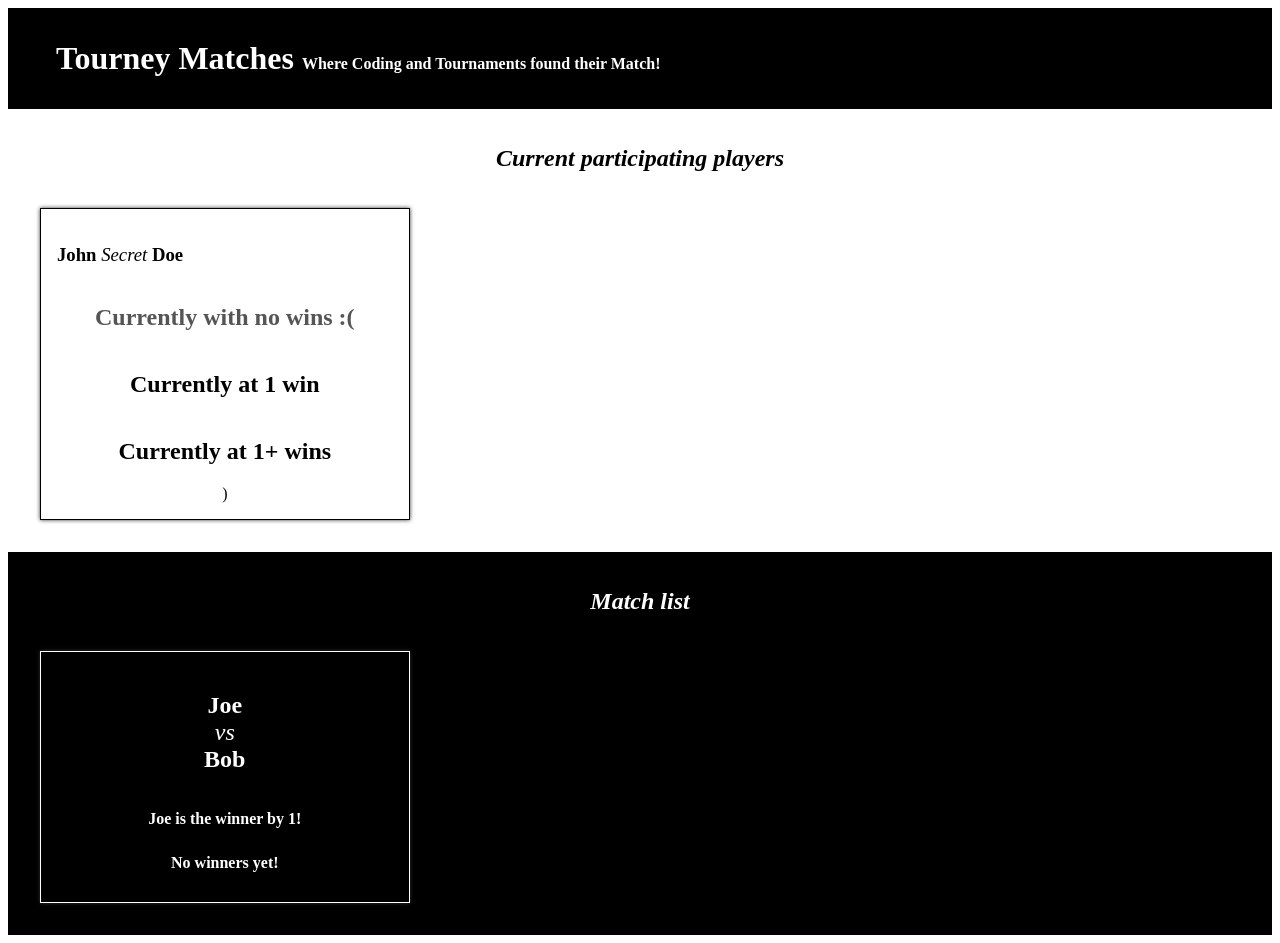
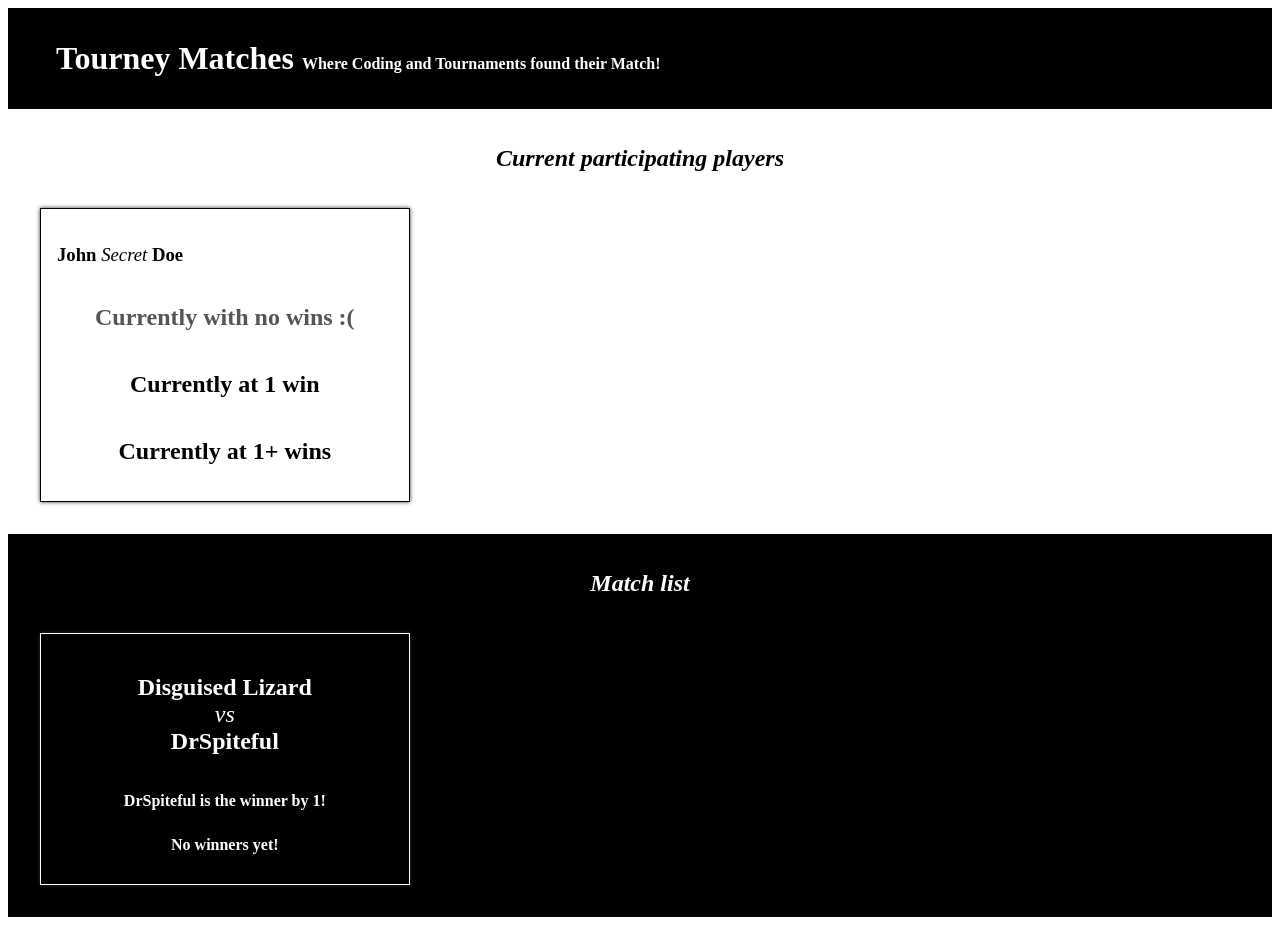
Before and after one commit to vorotyna/tourney-matches, a React (Create React App) app: page / in a window 1280 px wide. Built offline with nearby package versions, Linux system fonts and the light colour scheme.

Commit message:
Receiving the props for a match

```diff
--- a/src/components/Match.js
+++ b/src/components/Match.js
@@ -1,11 +1,11 @@
-function Match() {
+function Match(props) {
   return (
     <article className="Match">
       <h1>
-        Joe <span>vs</span> Bob
+        {props.players[0]} <span>vs</span> {props.players[1]}
       </h1>
       {/* To be shown when there is a winner */}
-      <h2>Joe is the winner by 1!</h2>
+      <h2>{props.winner} is the winner by {props.scoreDifference}!</h2>
       {/* To be shown when there is no winner */}
       <h2>No winners yet!</h2>
     </article>
--- a/src/components/Player.js
+++ b/src/components/Player.js
@@ -9,7 +9,7 @@
       {/* To be shown when there is 1 win */}
       <h2>Currently at 1 win</h2>
       {/* To be shown when there is more than one win */}
-      <h2>Currently at 1+ wins</h2>)
+      <h2>Currently at 1+ wins</h2>
     </article>
   );
 }
```
